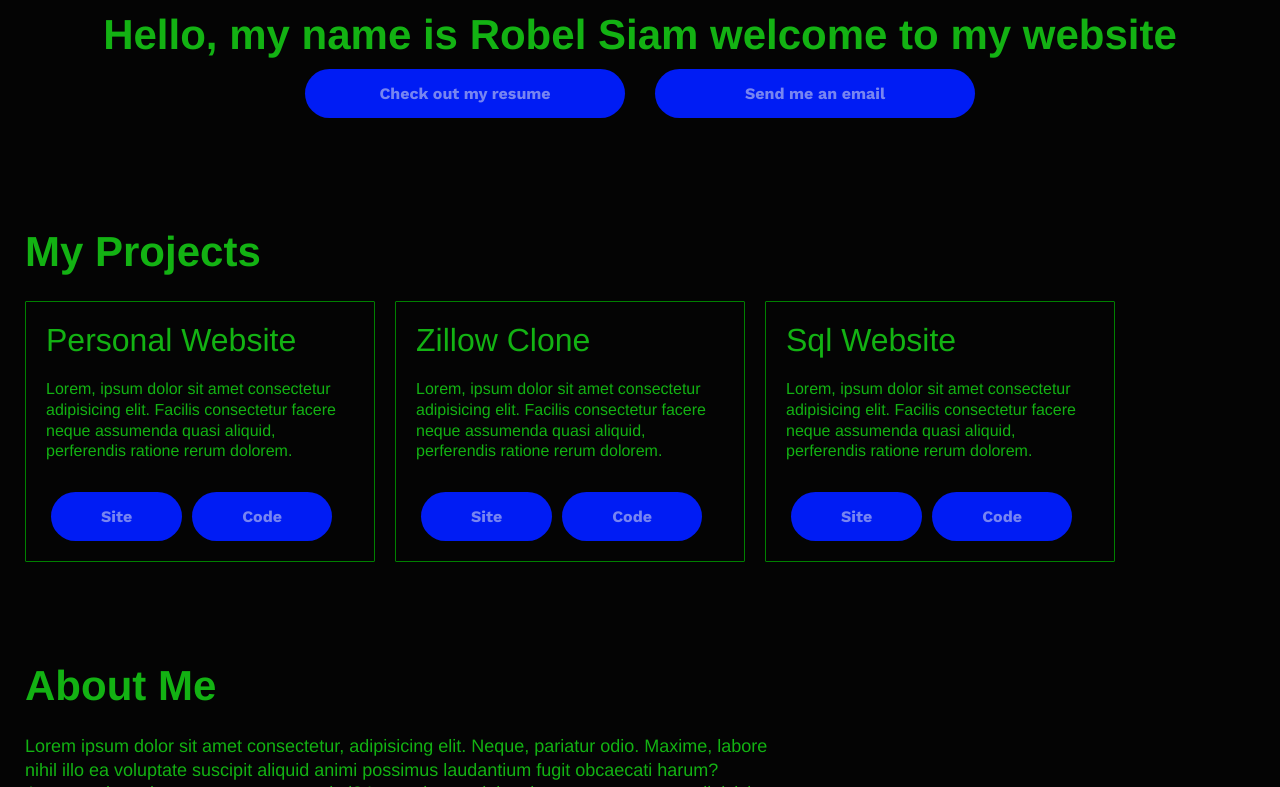
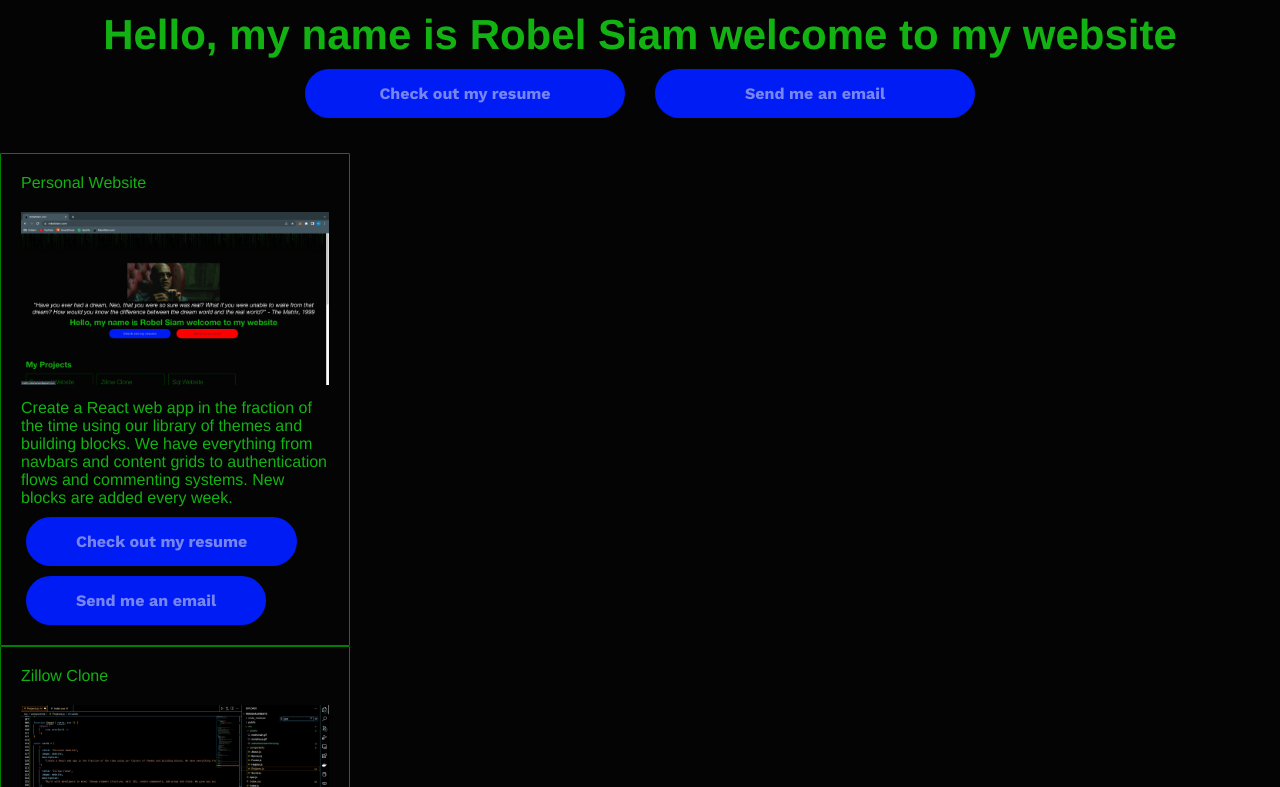
Before and after one commit to robelsiam/personalwebsite, a React (Create React App) app: page / in a window 1280 px wide. Shown: the part 455-1242 px from the top of the page. Built offline with nearby package versions, Linux system fonts and the light colour scheme.

Commit message:
Update Projects.js

```diff
--- a/src/components/Projects.js
+++ b/src/components/Projects.js
@@ -1,50 +1,132 @@
 // Import Assets
-//import Project1 from '../assets/Project1.png';
-//import Project2 from '../assets/Project2.png';
-//import Project3 from '../assets/Project3.png';
+import React, { useState, useRef } from "react";
+import ReactDOM from "react-dom";
+import { useSpring, animated } from "react-spring";
+
+import website from '../assets/websitescreenshot.png';
+import ScreenShot2 from '../assets/ScreenShot2.png';
+import ScreenShot3 from '../assets/ScreenShot3.png';
+
+
+
 
 const Projects = () => {
     return (
-        <section className="projects">
-            <h2>My Projects</h2>
+        <div>
+            <div className="projects__container">
+                <div className="projects__row">
+                 {cards.map((card, i) => (
+                    <div className="projects__column">
+                    <Card>
+                        <div className="projects__card-title">{card.title}</div>
+                        <img src={card.image} />
+                        <div className="projects__card-body">{card.description}</div>
 
-            <div className="projects__cards">
-
-                <div className="projects__card">
-                    <h3>Personal Website</h3>
-                    <p>Lorem, ipsum dolor sit amet consectetur adipisicing elit.
-                        Facilis consectetur facere neque assumenda quasi aliquid,
-                        perferendis ratione rerum dolorem.
-                    </p>
-
-                    <a href="" target="_blank" className="button">Site</a>
-                    <a href="" target="_blank" className="button">Code</a>
-                </div>
-
-                <div className="projects__card">
-                    <h3>Zillow Clone</h3>
-                    <p>Lorem, ipsum dolor sit amet consectetur adipisicing elit.
-                        Facilis consectetur facere neque assumenda quasi aliquid,
-                        perferendis ratione rerum dolorem.
-                    </p>
-
-                    <a href="" target="_blank" className="button">Site</a>
-                    <a href="" target="_blank" className="button">Code</a>
-                </div>
-
-                <div className="projects__card">
-                    <h3>Sql Website</h3>
-                    <p>Lorem, ipsum dolor sit amet consectetur adipisicing elit.
-                        Facilis consectetur facere neque assumenda quasi aliquid,
-                        perferendis ratione rerum dolorem.
-                    </p>
-
-                    <a href="" target="_blank" className="button">Site</a>
-                    <a href="" target="_blank" className="button">Code</a>
+                        <a href="mailto:robelesiam@gmail.com" rel="noreferrer" className='button'>Check out my resume</a>
+                        <a href="mailto:robelesiam@gmail.com" target="_blank" rel="noreferrer" className='button'>Send me an email</a>
+                    </Card>
+                    </div>
+                ))}
                 </div>
             </div>
-        </section>
+        </div>
+      );
+
+}
+
+function Card({ children }) {
+    const ref = useRef();
+
+    const [isHovered, setHovered] = useState(false);
+
+    const [animatedProps, setAnimatedProps] = useSpring(() => {
+      return {
+        xys: [0, 0, 1],
+        config: { mass: 10, tension: 400, friction: 40, precision: 0.00001 }
+      };
+    });
+
+    return (
+      <animated.div
+        ref={ref}
+        className="projects__card"
+        onMouseEnter={() => setHovered(true)}
+        onMouseMove={({ clientX, clientY }) => {
+          const x =
+            clientX -
+            (ref.current.offsetLeft -
+              (window.scrollX || window.pageXOffset || document.body.scrollLeft));
+
+          const y =
+            clientY -
+            (ref.current.offsetTop -
+              (window.scrollY || window.pageYOffset || document.body.scrollTop));
+
+          const dampen = 50; // Lower the number the less rotation
+          const xys = [
+            -(y - ref.current.clientHeight / 2) / dampen, // rotateX
+            (x - ref.current.clientWidth / 2) / dampen, // rotateY
+            1.07 // Scale
+          ];
+
+          // Update values to animate to
+          setAnimatedProps({ xys: xys });
+        }}
+        onMouseLeave={() => {
+          setHovered(false);
+          // Set xys back to original
+          setAnimatedProps({ xys: [0, 0, 1] });
+        }}
+        style={{
+          // If hovered we want it to overlap other cards when it scales up
+          zIndex: isHovered ? 2 : 1,
+          // Interpolate function to handle css changes
+          transform: animatedProps.xys.interpolate(
+            (x, y, s) =>
+              `perspective(600px) rotateX(${x}deg) rotateY(${y}deg) scale(${s})`
+          )
+        }}
+      >
+        {children}
+      </animated.div>
     );
 }
 
+function Hero({ children }) {
+    return (
+      <div className="projects__hero">
+        <div className="projects__hero-body">{children}</div>
+      </div>
+    );
+}
+
+function Image({ src }) {
+    return (
+            <div className="projects__ratio-inner">
+              <img src={src} alt="Aave Landing Page" />
+            </div>
+    );
+  }
+
+const cards = [
+    {
+      title: "Personal Website",
+      image: website,
+      description:
+        "Create a React web app in the fraction of the time using our library of themes and building blocks. We have everything from navbars and content grids to authentication flows and commenting systems. New blocks are added every week."
+    },
+    {
+      title: "Zillow Clone",
+      image: ScreenShot2,
+      description:
+        "Built with developers in mind. Change element structure, edit CSS, create components, add props and state. We give you access to the underlying React code so you can do what you need right in our tool."
+    },
+    {
+      title: "SQLapp",
+      image: ScreenShot3,
+      description:
+        "Export your project as a high-quality React codebase. We're lazer focused on helping you build and iterate quickly, but expect that you'll eventually want to export and wrap things up in your favorite code editor."
+    }
+];
+
 export default Projects;
```
